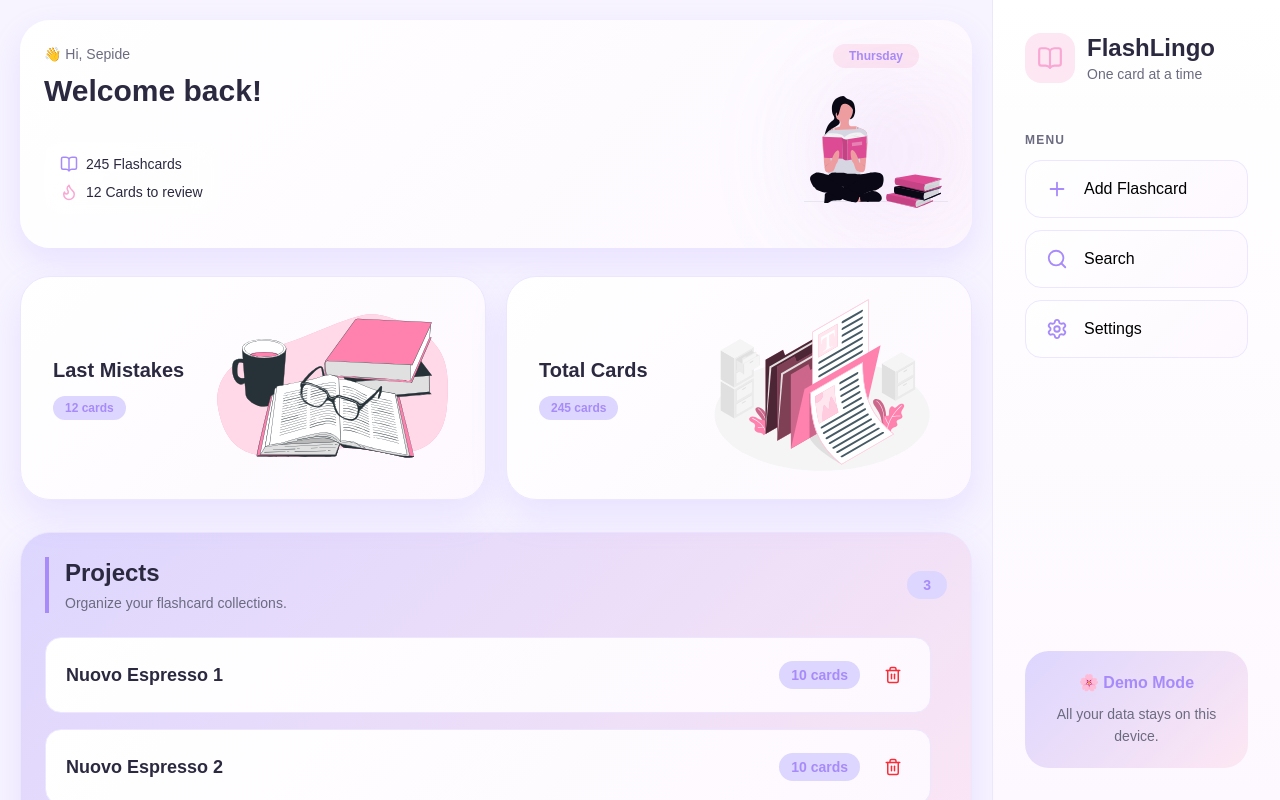
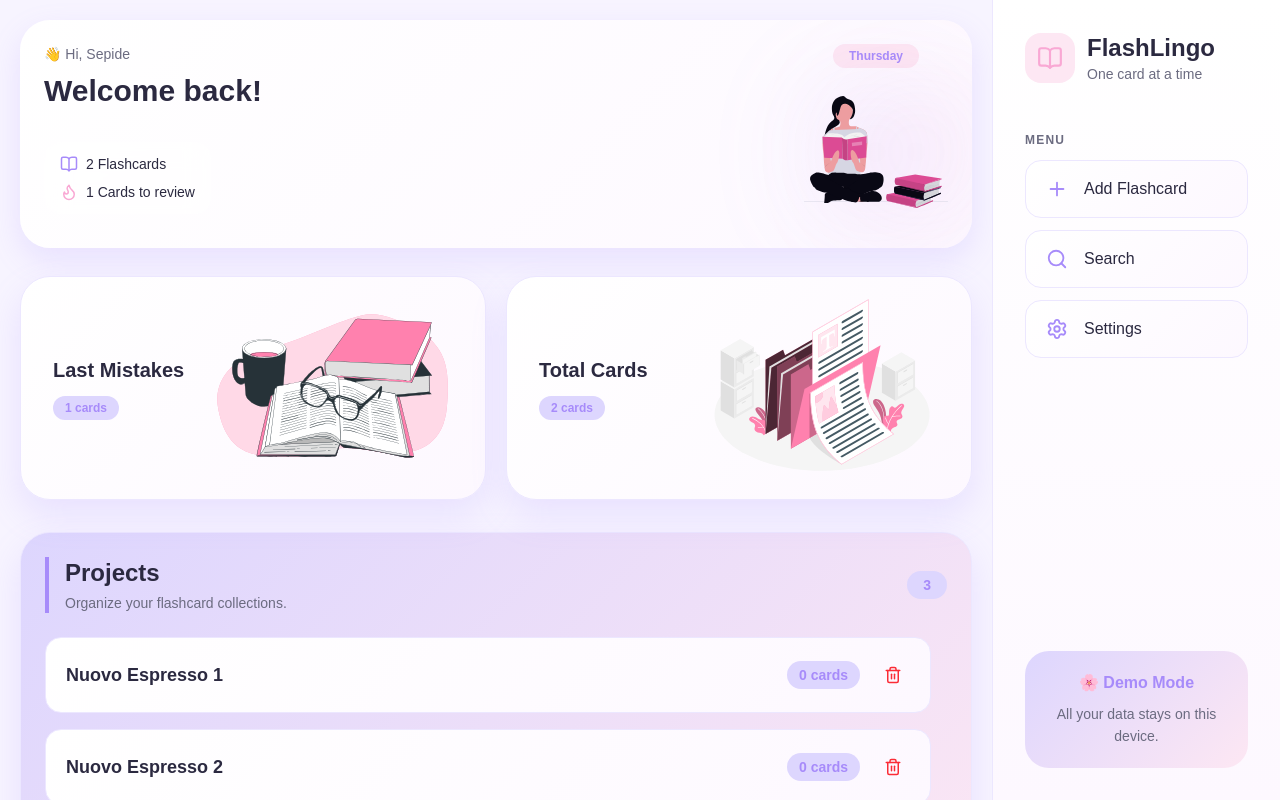
Before and after one commit to SepideNorouzi/FlashLingo, a React (Vite) app: page /dashboard in a window 1280 px wide. Shown: the top 800 px of the page. Built offline with nearby package versions, Linux system fonts and the light colour scheme; a web font is replaced by a local one.

Commit message:
wire up connection to hooks

```diff
--- a/src/components/navigation/NavButton.tsx
+++ b/src/components/navigation/NavButton.tsx
@@ -9,6 +9,7 @@ interface NavButtonProps {
 function NavButton({ icon, label, onClick }: NavButtonProps) {
   return (
     <button
+      type="button"
       onClick={onClick}
       className="
         group
@@ -17,17 +18,19 @@ w-full
         items-center
         gap-4
         rounded-2xl
+        border
         px-5
         py-4
         transition-all
         duration-300
         hover:-translate-y-1
         hover:shadow-lg
+        active:scale-[0.98]
       "
       style={{
         background:
           "linear-gradient(135deg,var(--surface),var(--surface-soft))",
-        border: "1px solid var(--border)",
+        borderColor: "var(--border)",
       }}
     >
       <span
@@ -43,7 +46,15 @@ group-hover:scale-110
       >
         {icon}
       </span>
-      <span>{label}</span>
+
+      <span
+        className="font-medium"
+        style={{
+          color: "var(--text)",
+        }}
+      >
+        {label}
+      </span>
     </button>
   );
 }
--- a/src/components/navigation/Sidebar.tsx
+++ b/src/components/navigation/Sidebar.tsx
@@ -1,15 +1,30 @@
 import { BookOpen, Plus, Search, Settings } from "lucide-react";
 import NavButton from "./NavButton";
 import type { ModalType } from "../../store/uiStore";
+import SidebarModeCard from "./SidebarModeCard";
 
 interface SidebarProps {
   onOpenModal: (modal: ModalType) => void;
 }
 
 function Sidebar({ onOpenModal }: SidebarProps) {
-  const mode: "demo" | "admin" = "demo";
-  // later :
-  // const mode = useAppStore((state) => state.mode);
+  const menuItems = [
+    {
+      label: "Add Flashcard",
+      icon: <Plus size={22} />,
+      action: () => onOpenModal("add-card"),
+    },
+    {
+      label: "Search",
+      icon: <Search size={22} />,
+      action: () => onOpenModal("search"),
+    },
+    {
+      label: "Settings",
+      icon: <Settings size={22} />,
+      action: () => onOpenModal("settings"),
+    },
+  ];
 
   return (
     <aside
@@ -72,67 +87,20 @@ function Sidebar({ onOpenModal }: SidebarProps) {
         {/* Navigation */}
 
         <nav className="space-y-3">
-          <NavButton
-            icon={<Plus size={22} />}
-            label="Add Flashcard"
-            onClick={() => {
-              console.log("clicked");
-              onOpenModal("add-card");
-            }}
-          />
-
-          <NavButton
-            icon={<Search size={22} />}
-            label="Search"
-            onClick={() => onOpenModal("search")}
-          />
-
-          <NavButton
-            icon={<Settings size={22} />}
-            label="Settings"
-            onClick={() => onOpenModal("settings")}
-          />
+          {menuItems.map((item) => (
+            <NavButton
+              key={item.label}
+              icon={item.icon}
+              label={item.label}
+              onClick={item.action}
+            />
+          ))}
         </nav>
       </div>
 
       {/* Footer */}
 
-      {/* Footer */}
-      <div
-        className="flex flex-col items-center rounded-3xl p-5 text-center"
-        style={{
-          background:
-            "linear-gradient(135deg,var(--primary-light),var(--secondary-light))",
-        }}
-      >
-        {mode === "demo" ? (
-          <>
-            <p className="font-semibold" style={{ color: "var(--primary)" }}>
-              🌸 Demo Mode
-            </p>
-
-            <span
-              className="mt-2 text-sm leading-relaxed"
-              style={{ color: "var(--text-light)" }}
-            >
-              All your data stays on this device.
-            </span>
-          </>
-        ) : (
-          <>
-            <p className="font-semibold" style={{ color: "var(--primary)" }}>
-              👤 Admin Mode
-            </p>
-
-            <span
-              className="mt-2 text-sm leading-relaxed"
-              style={{ color: "var(--text-light)" }}
-            >
-              Changes are synced with your account.
-            </span>
-          </>
-        )}
-      </div>
+      <SidebarModeCard />
     </aside>
   );
 }
--- /dev/null
+++ b/src/components/navigation/SidebarModeCard.tsx
@@ -0,0 +1,44 @@
+import { useModeStore } from "../../store/modeStore";
+
+function SidebarModeCard() {
+  const mode = useModeStore((state) => state.mode);
+  return (
+    <div
+      className="flex flex-col items-center rounded-3xl p-5 text-center"
+      style={{
+        background:
+          "linear-gradient(135deg,var(--primary-light),var(--secondary-light))",
+      }}
+    >
+      {mode === "demo" ? (
+        <>
+          <p className="font-semibold" style={{ color: "var(--primary)" }}>
+            🌸 Demo Mode
+          </p>
+
+          <span
+            className="mt-2 text-sm leading-relaxed"
+            style={{ color: "var(--text-light)" }}
+          >
+            All your data stays on this device.
+          </span>
+        </>
+      ) : (
+        <>
+          <p className="font-semibold" style={{ color: "var(--primary)" }}>
+            👤 Admin Mode
+          </p>
+
+          <span
+            className="mt-2 text-sm leading-relaxed"
+            style={{ color: "var(--text-light)" }}
+          >
+            Changes are synced with your account.
+          </span>
+        </>
+      )}
+    </div>
+  );
+}
+
+export default SidebarModeCard;
--- a/src/hooks/useCards.ts
+++ b/src/hooks/useCards.ts
@@ -1,6 +1,23 @@
-import { type FlashcardFilters } from "../types/cardFilter";
 import { flashcardService } from "../services/FlashCard";
+import type { FlashcardFilters } from "../types/cardFilter";
 
 export function useFlashcards(filters: FlashcardFilters = {}) {
-  return flashcardService.getCards(filters);
+  const cards = flashcardService.getCards(filters);
+  // later when repository exists :
+  // const cards = repository.getCards(filters);
+
+  const totalCards = cards.length;
+
+  const mistakeCards = cards.filter((card) => card.mistake).length;
+
+  const reviewCards = cards.filter(
+    (card) => !card.learned || card.mistake,
+  ).length;
+
+  return {
+    cards,
+    totalCards,
+    mistakeCards,
+    reviewCards,
+  };
 }
--- a/src/hooks/useProjects.ts
+++ b/src/hooks/useProjects.ts
@@ -4,14 +4,24 @@ import { projectService } from "../services/Project";
 export function useProjects() {
   const [projects, setProjects] = useState(projectService.getAll());
 
+  function refresh() {
+    setProjects(projectService.getAll());
+  }
+
   function addProject(name: string) {
     projectService.create(name);
+    refresh();
+  }
 
-    setProjects(projectService.getAll());
+  function deleteProject(id: string) {
+    projectService.delete(id);
+    refresh();
   }
 
   return {
     projects,
+    totalProjects: projects.length,
     addProject,
+    deleteProject,
   };
 }
--- a/src/layout/Main.tsx
+++ b/src/layout/Main.tsx
@@ -2,19 +2,24 @@ import StatCard from "../components/dashboard/StatCard";
 import files from "../assets/images/files.svg";
 import book from "../assets/images/book.svg";
 
-function Main() {
+interface MainProps {
+  totalCards: number;
+  mistakeCards: number;
+}
+
+function Main({ totalCards, mistakeCards }: MainProps) {
   return (
     <section className="mt-7 grid grid-cols-2 gap-5">
       <StatCard
         title="Last Mistakes"
-        count={12}
+        count={mistakeCards}
         image={book}
         to="/flashcards?mode=mistakes"
       />
 
       <StatCard
         title="Total Cards"
-        count={245}
+        count={totalCards}
         image={files}
         to="/flashcards?mode=all"
       />
--- a/src/layout/Projects.tsx
+++ b/src/layout/Projects.tsx
@@ -1,22 +1,23 @@
 import { useNavigate } from "react-router";
 import AddProjectCard from "../components/dashboard/AddProjectCard";
 import ProjectCard from "../components/dashboard/ProjectCard";
+
 import { useProjects } from "../hooks/useProjects";
+import { useFlashcards } from "../hooks/useCards";
 
 function Projects() {
-  const { projects, addProject } = useProjects();
   const navigate = useNavigate();
 
-  const deleteProject = (id: string) => {
-    console.log("delete project");
-  };
+  const { projects, totalProjects, addProject, deleteProject } = useProjects();
+
+  const { cards } = useFlashcards();
 
   return (
     <section
       className="mt-8 rounded-[30px] border p-6"
       style={{
         background:
-          "linear-gradient(135deg, var(--primary-light), var(--secondary-light))",
+          "linear-gradient(135deg,var(--primary-light),var(--secondary-light))",
         borderColor: "var(--border)",
         boxShadow: "0 15px 35px var(--shadow)",
       }}
@@ -45,17 +46,19 @@ function Projects() {
             color: "var(--primary)",
           }}
         >
-          {projects.length}
+          {totalProjects}
         </span>
       </div>
 
-      {/* Scrollable List */}
+      {/* List */}
       <div className="custom-scrollbar max-h-80 space-y-4 overflow-y-auto pr-4">
         {projects.map((project) => (
           <ProjectCard
             key={project.id}
             name={project.name}
-            flashcardCount={10}
+            flashcardCount={
+              cards.filter((card) => card.projectId === project.id).length
+            }
             onClick={() => navigate(`/flashcards?projectId=${project.id}`)}
             onDelete={() => deleteProject(project.id)}
           />
--- a/src/pages/Dashboard.tsx
+++ b/src/pages/Dashboard.tsx
@@ -1,15 +1,29 @@
+import { useFlashcards } from "../hooks/useCards";
 import Header from "../layout/Header";
 import Main from "../layout/Main";
 import Projects from "../layout/Projects";
 
 export default function Dashboard() {
+  const { totalCards, reviewCards, mistakeCards } = useFlashcards();
+
+  // const username = auth.user.name;
+
   return (
     <>
-      <main>
-        <Header username="Sepide" reviewCards={12} totalCards={245} />
-        <Main />
+      <>
+        <Header
+            username="Sepide"
+            reviewCards={reviewCards}
+            totalCards={totalCards}
+        />
+
+        <Main
+            totalCards={totalCards}
+            mistakeCards={mistakeCards}
+        />
+
         <Projects />
-      </main>
+    </>
     </>
   );
 }
```
Lines whose indentation alone changed are shown as unchanged.
